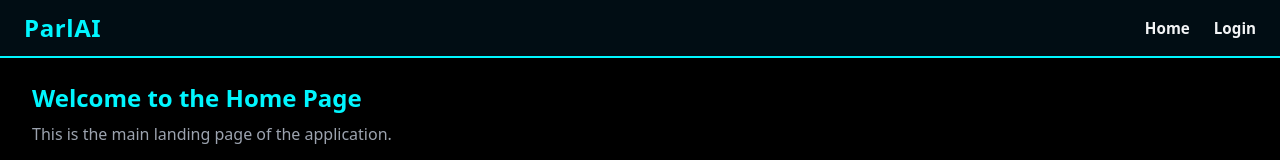
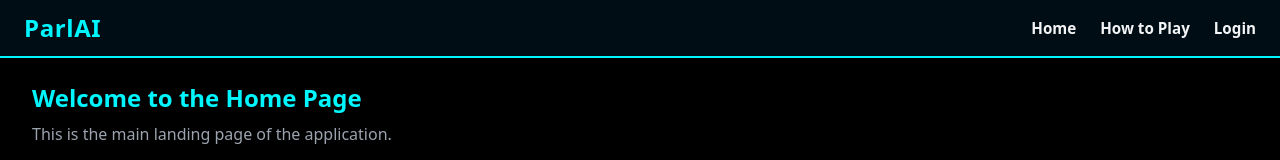
Before and after one commit to AmalSresh/491-ParlAI, a React app in the folder frontend/: page / in a window 1280 px wide. Shown: the top 160 px of the page. Built offline with nearby package versions, Linux system fonts and the light colour scheme; no server answers; the HTML template or start-up script is replaced by a standard one.

Commit message:
Add 'How to Play' link to navigation

```diff
--- a/frontend/src/App.jsx
+++ b/frontend/src/App.jsx
@@ -20,6 +20,15 @@ function App() {
           >
             Home
           </Link>
+
+          <Link
+            to="/how-to-play"
+            className="text-sb-text no-underline font-semibold text-[0.95rem] hover:text-sb-white"
+          >
+            How to Play
+
+          </Link>
+
           {user ? (
             <>
               <Link
```
